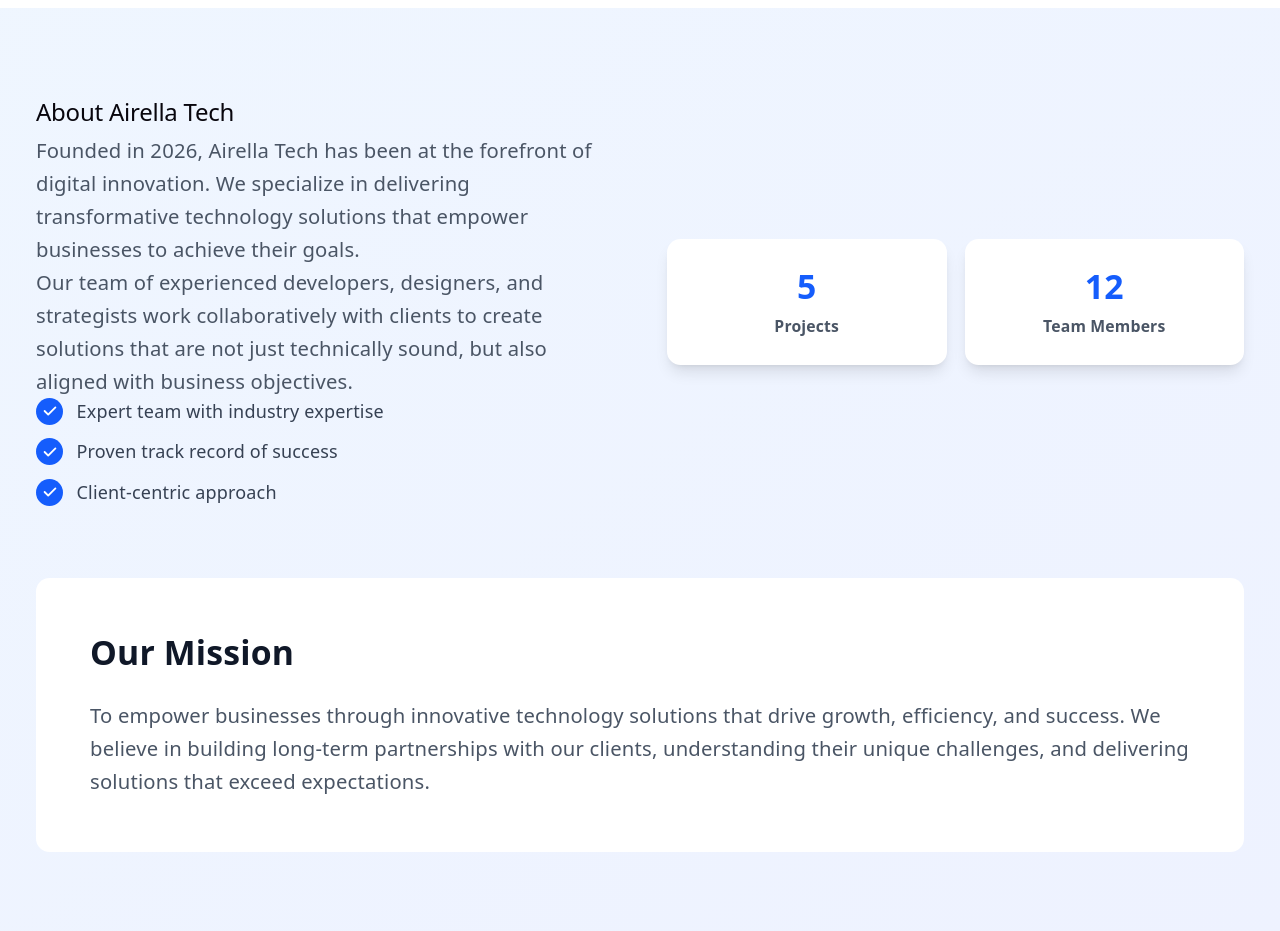
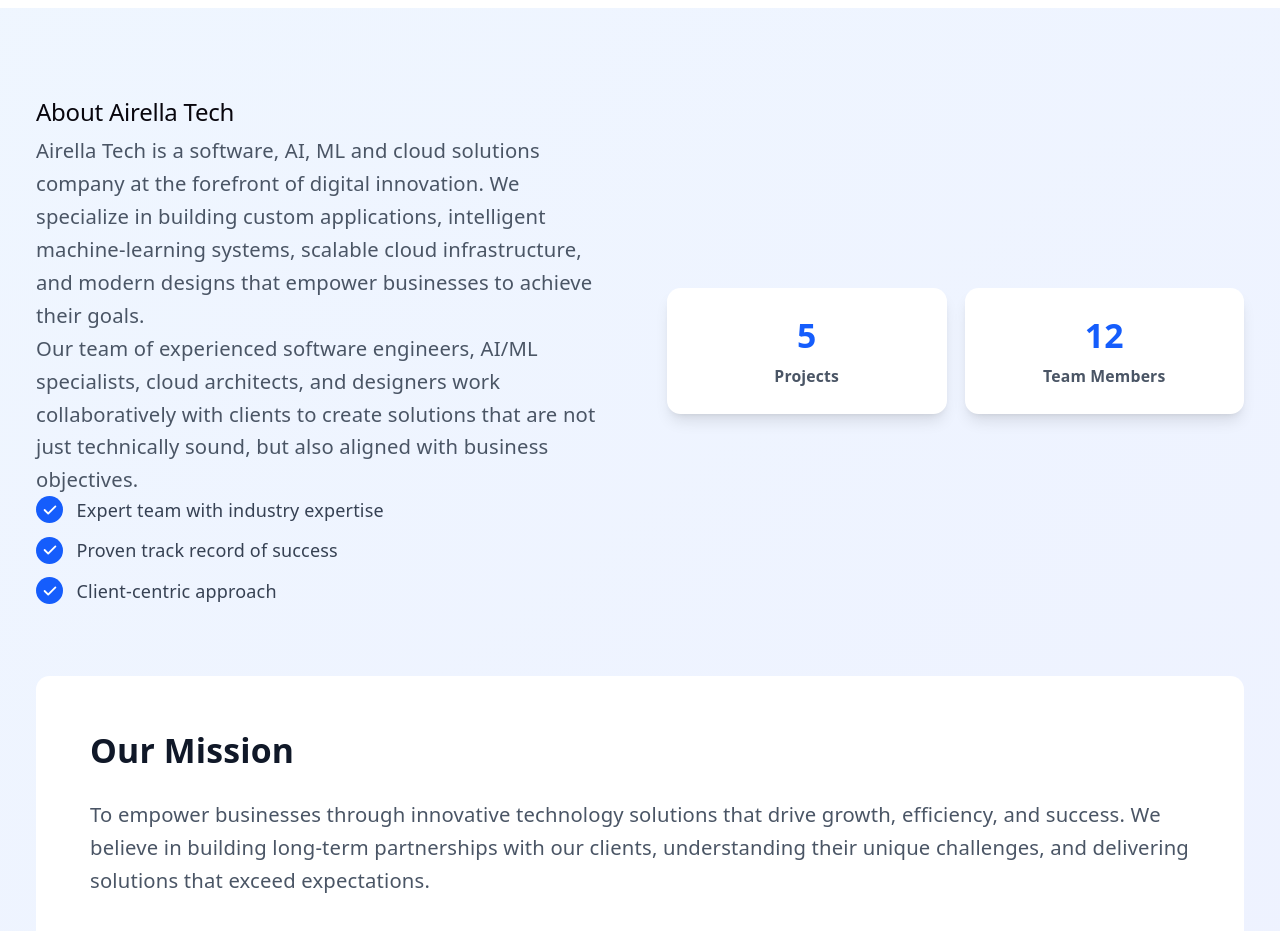
Before and after one commit to Affin-Ajanthan/airella-tech, a React (Vite) app: page / in a window 1280 px wide. Shown: the part 1920-2851 px from the top of the page. Built offline with nearby package versions, Linux system fonts and the light colour scheme.

Commit message:
SEO: keyword-aligned About copy (software, AI, ML, cloud)

```diff
--- a/src/components/About.jsx
+++ b/src/components/About.jsx
@@ -11,10 +11,10 @@ export default function About() {
           <div>
             <h2 className="text-4xl md:text-5xl font-bold text-gray-900 dark:text-white mb-6">About Airella Tech</h2>
             <p className="text-lg text-gray-600 dark:text-gray-400 mb-4 leading-relaxed">
-              Founded in 2026, Airella Tech has been at the forefront of digital innovation. We specialize in delivering transformative technology solutions that empower businesses to achieve their goals.
+              Airella Tech is a software, AI, ML and cloud solutions company at the forefront of digital innovation. We specialize in building custom applications, intelligent machine-learning systems, scalable cloud infrastructure, and modern designs that empower businesses to achieve their goals.
             </p>
             <p className="text-lg text-gray-600 dark:text-gray-400 mb-6 leading-relaxed">
-              Our team of experienced developers, designers, and strategists work collaboratively with clients to create solutions that are not just technically sound, but also aligned with business objectives.
+              Our team of experienced software engineers, AI/ML specialists, cloud architects, and designers work collaboratively with clients to create solutions that are not just technically sound, but also aligned with business objectives.
             </p>
             <div className="space-y-3">
               <div className="flex items-center space-x-3">
```
